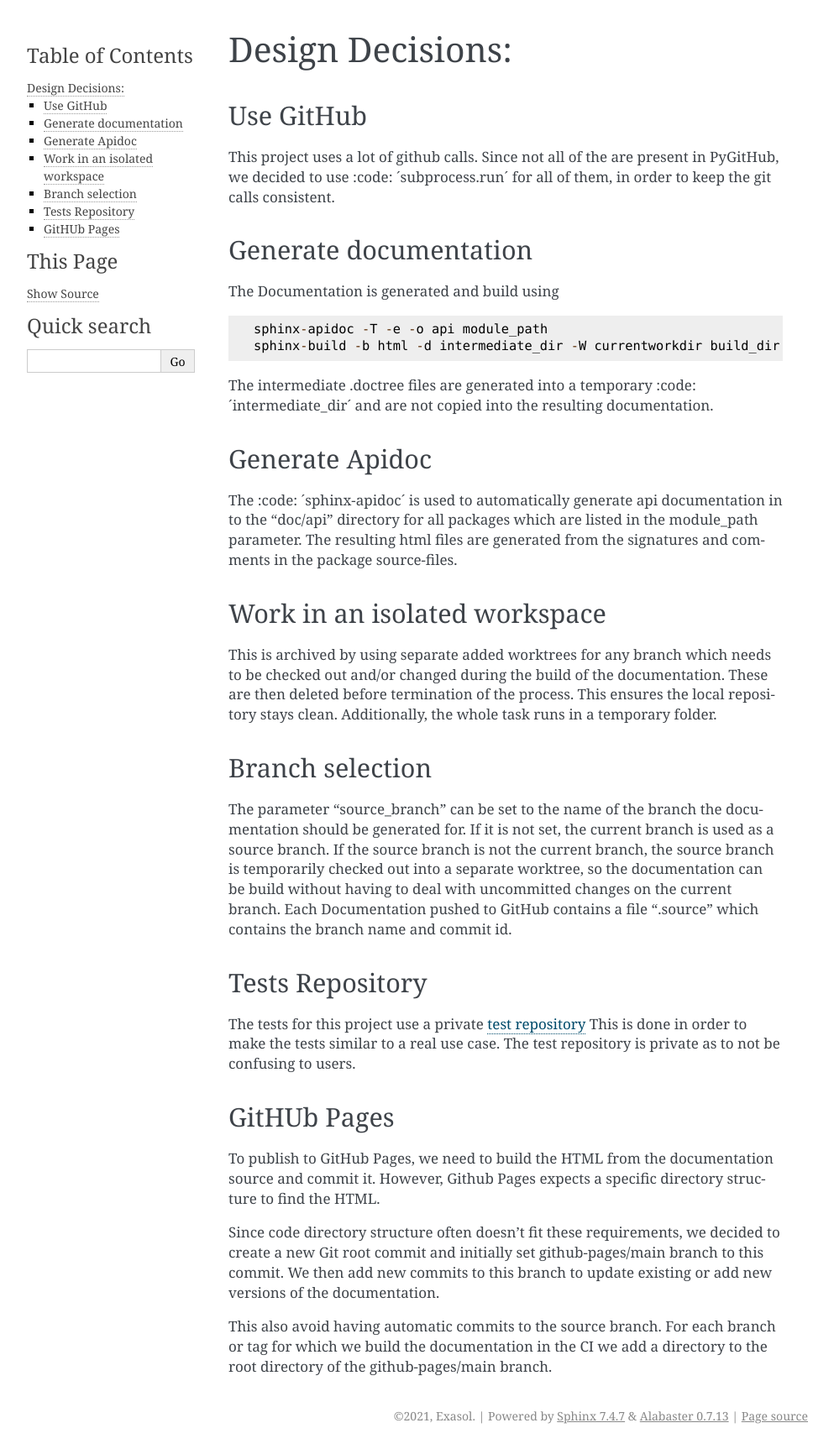
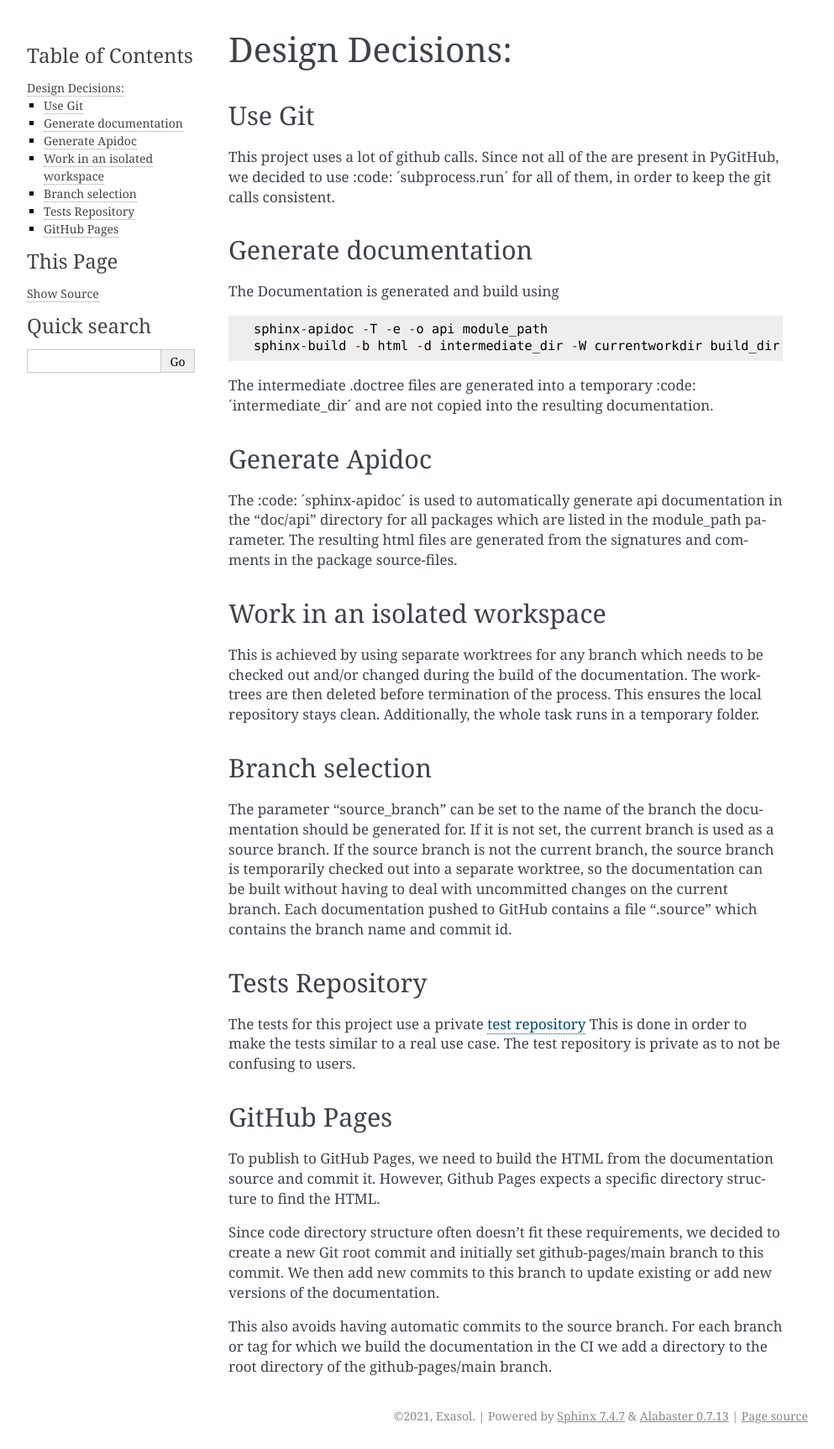
Before and after one commit to exasol/sphinx-github-pages-generator, a Sphinx documentation site: the page built from doc/design.rst, in a window 1280 px wide. Shown: the whole page at 84% size, without its empty margins (148-1141 px from the left). Built offline with Sphinx 7.4.7, drawn with Linux system fonts in a browser that asks for light colours.

Commit message:
Apply suggestions from code review
Co-authored-by: Thomas Ubensee <34603111+tomuben@users.noreply.github.com>

```diff
--- a/README.rst
+++ b/README.rst
@@ -7,7 +7,7 @@ Overview
 ========
 
 This project provides a python library for accessing automatic generation of sphinx GitHub pages
-for a given repository. It is intended for th use with a Continuous Integration solutions.
+for a given repository. It is intended for the use with a Continuous Integration solution.
 Developed using GitHub Actions.
 
 In a Nutshell
@@ -36,4 +36,4 @@ Features
 * Build html documentation files using Sphinx
 * Choose which remote branch to generate the documentation from
 * Choose between automatically committing or committing and pushing the generated files to your GitHub Pages branch.
-* Works with multiple packages in one Repository.
+* Works with multiple packages in one repository.
--- a/doc/design.rst
+++ b/doc/design.rst
@@ -3,7 +3,7 @@ Design Decisions:
 *****************
 
 ##########
-Use GitHub
+Use Git
 ##########
 
 This project uses a lot of github calls. Since not all of the are present in PyGitHub, we decided to use
@@ -31,7 +31,7 @@ the resulting documentation.
 Generate Apidoc
 ###############
 
-The :code: ´sphinx-apidoc´ is used to automatically generate api documentation in to the "doc/api" directory
+The :code: ´sphinx-apidoc´ is used to automatically generate api documentation in the "doc/api" directory
 for all packages which are listed in the module_path parameter.
 The resulting html files are generated from the signatures and comments in the package source-files.
 
@@ -40,8 +40,8 @@ The resulting html files are generated from the signatures and comments in the p
 Work in an isolated workspace
 #############################
 
-This is archived by using separate added worktrees for any branch which needs to be checked out and/or
-changed during the build of the documentation. These are then deleted before termination of the process. This ensures
+This is achieved by using separate worktrees for any branch which needs to be checked out and/or
+changed during the build of the documentation. The worktrees are then deleted before termination of the process. This ensures
 the local repository stays clean.
 Additionally, the whole task runs in a temporary folder.
 
@@ -51,9 +51,9 @@ Branch selection
 
 The parameter "source_branch" can be set to the name of the branch the documentation should be generated for.
 If it is not set, the current branch is used as a source branch. If the source branch is not the current branch, the
-source branch is temporarily checked out into a separate worktree, so the documentation can be build without having
+source branch is temporarily checked out into a separate worktree, so the documentation can be built without having
 to deal with uncommitted changes on the current branch.
-Each Documentation pushed to GitHub contains a file ".source" which contains the branch name and commit id.
+Each documentation pushed to GitHub contains a file ".source" which contains the branch name and commit id.
 
 ################
 Tests Repository
@@ -64,7 +64,7 @@ This is done in order to make the tests similar to a real use case. The test rep
 confusing to users.
 
 ############
-GitHUb Pages
+GitHub Pages
 ############
 
 To publish to GitHub Pages, we need to build the HTML from the documentation source and commit it.
@@ -74,6 +74,6 @@ Since code directory structure often doesn't fit these requirements, we decided
 a new Git root commit and initially set github-pages/main branch to this commit.
 We then add new commits to this branch to update existing or add new versions of the documentation.
 
-This also avoid having automatic commits to the source branch.
+This also avoids having automatic commits to the source branch.
 For each branch or tag for which we build the documentation in the CI
 we add a directory to the root directory of the github-pages/main branch.
--- a/doc/user_guide/user_guide.rst
+++ b/doc/user_guide/user_guide.rst
@@ -66,7 +66,7 @@ python script like this:
     if __name__ == "__main__":
         deploy_github_pages.deploy_github_pages(sys.argv[1:])
 
-Then call the Script using command line parameters like this:
+Then call the script using command line parameters like this:
 
 .. code:: bash
 
@@ -112,7 +112,7 @@ Building the Documentation interactively during coding
 Building the Documentation in the CI
 ======================================================
 
-The documentation for this project is build in GitHub Actions using this project. We will use the process as an example here.
+The documentation for this project is built on GitHub Actions using this project. We will use the process as an example here.
 
 There are two actions, one for updating the documentation for the main branch, and one for validating the build of the
 documentation for each push not on the main branch or on documentation branches.
```
Also changed, not shown: other parts of doc/user_guide/user_guide.rst (+1 -1 lines), doc/system_requirements.md (+2 -2 lines), 2 other files.
